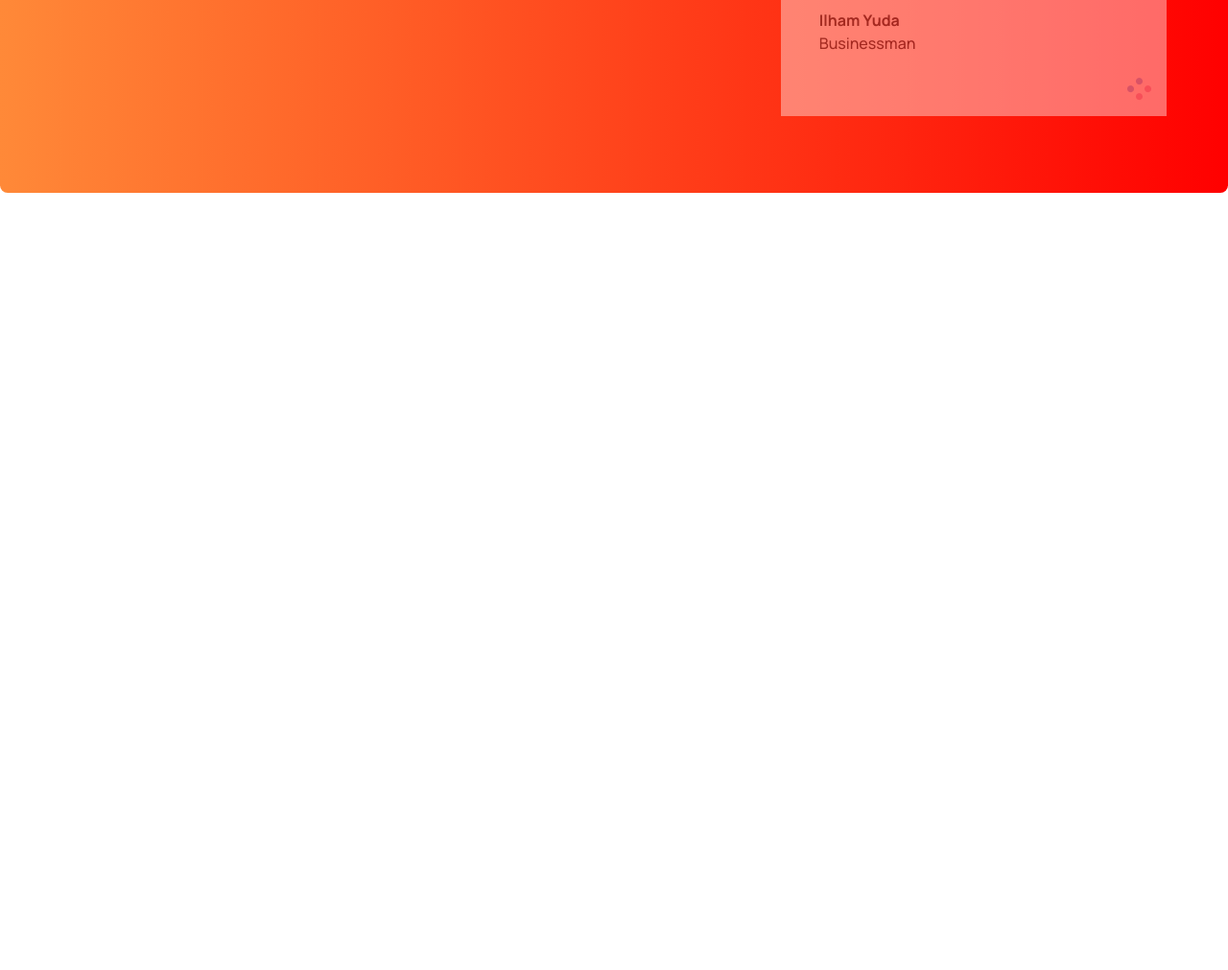
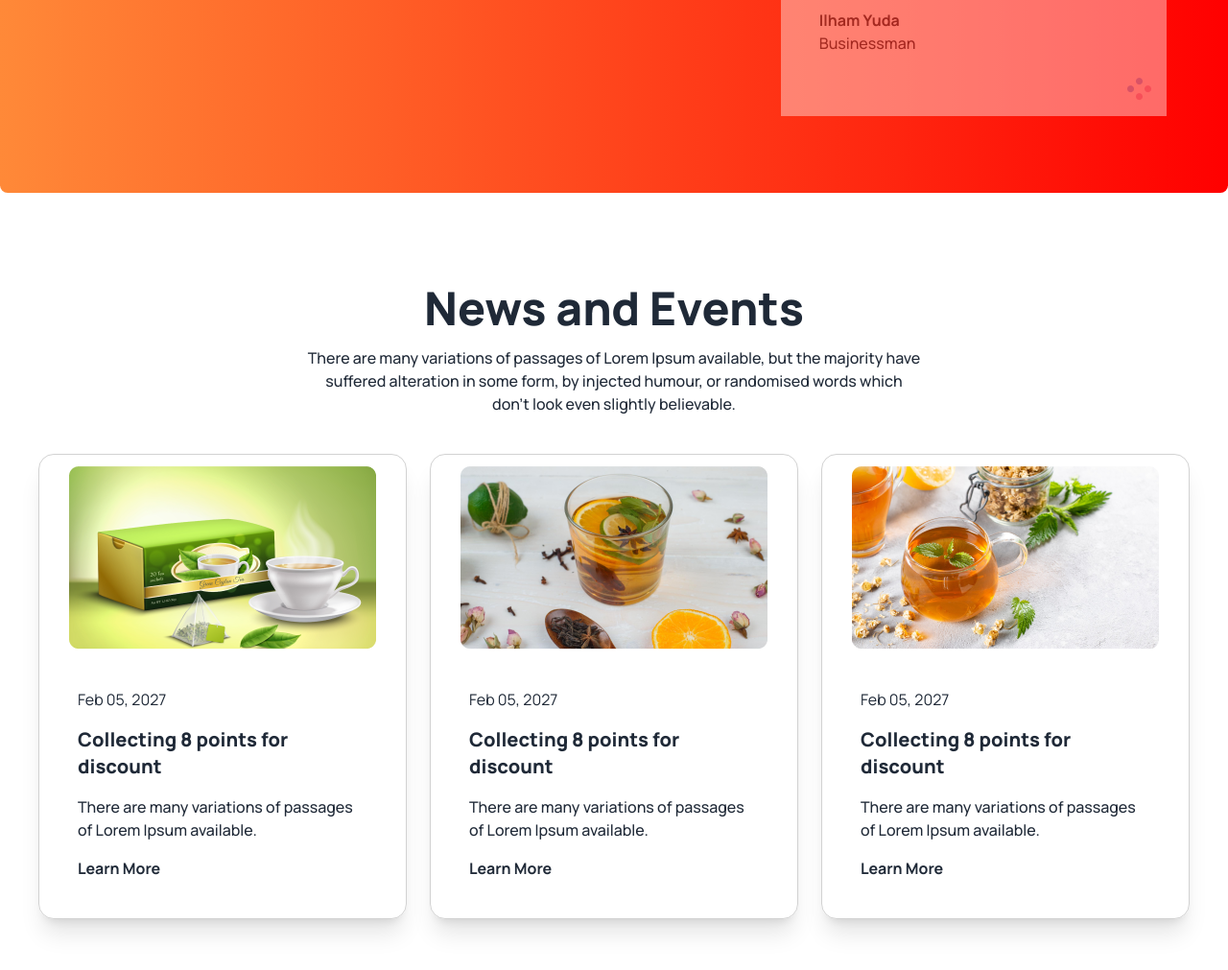
Before and after one commit to Tamim239/tea-house, a plain HTML site: page index.html in a window 1280 px wide. Shown: the part 2347-3358 px from the top of the page at 96% size. Before the commit the page ends 2644 px from the top, so only its background shows below. Drawn offline with nearby package versions, Linux system fonts and the light colour scheme.

Commit message:
added news and event section

```diff
--- a/index.html
+++ b/index.html
@@ -177,8 +177,55 @@
          </div>
             </div>
         </section>
-        <!--  -->
-
+        <!-- news and event section -->
+        <section class="my-24">
+            <div class="text-center space-y-4 mb-10">
+                <h2 class="text-3xl lg:text-5xl font-extrabold">News and Events</h2>
+                <p class="font-medium lg:w-1/2 mx-auto">
+                    There are many variations of passages of Lorem Ipsum available, but the majority have suffered alteration in some form, by injected humour, or randomised words which don't look even slightly believable.
+                </p>
+            </div>
+            <div class="flex flex-row justify-center items-center">
+                <div class="grid  gap-6 grid-cols-1 md:grid-cols-2 lg:grid-cols-3">
+                    <!-- discount 1 -->
+                    <div class="card card-compact w-96 shadow-xl border border-[#D2D2D2] pt-3">
+                        <figure><img src="images/news-1.png" alt="tea" /></figure>
+                        <div class="p-10 space-y-4">
+                            <h4>Feb 05, 2027</h4>
+                          <h2 class="text-xl font-extrabold">Collecting 8 points for discount</h2>
+                          <p class="font-medium">There are many variations of passages of Lorem Ipsum available.</p>
+                          <div class="font-bold ">
+                            <a href="">Learn More</a>
+                          </div>
+                        </div>
+                      </div>
+                    <!-- discount 2 -->
+                    <div class="card card-compact w-96 shadow-xl border border-[#D2D2D2] pt-3">
+                        <figure><img src="images/news-2.png" alt="tea" /></figure>
+                        <div class="p-10 space-y-4">
+                            <h4>Feb 05, 2027</h4>
+                          <h2 class="text-xl font-extrabold">Collecting 8 points for discount</h2>
+                          <p class="font-medium">There are many variations of passages of Lorem Ipsum available.</p>
+                          <div class="font-bold ">
+                            <a href="">Learn More</a>
+                          </div>
+                        </div>
+                      </div>
+                    <!-- discount 3 -->
+                    <div class="card card-compact w-96 shadow-xl border border-[#D2D2D2] pt-3">
+                        <figure><img src="images/news-3.png" alt="tea" /></figure>
+                        <div class="p-10 space-y-4">
+                            <h4>Feb 05, 2027</h4>
+                          <h2 class="text-xl font-extrabold">Collecting 8 points for discount</h2>
+                          <p class="font-medium">There are many variations of passages of Lorem Ipsum available.</p>
+                          <div class="font-bold ">
+                            <a href="">Learn More</a>
+                          </div>
+                        </div>
+                      </div>
+                </div>
+            </div>
+        </section>
     </main>
     <footer>
 
```
